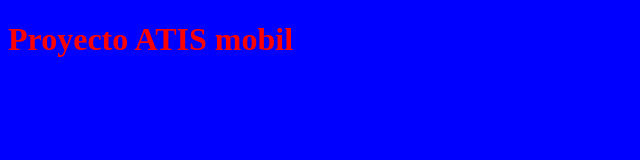
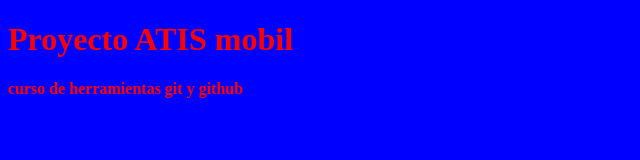
Before and after one commit to SamuelEla/Curso-de-herramientas-de-Git, a plain HTML site: page index.html in a window 1280 px wide. Shown: the whole page, without its empty margins (0-640 px from the left). Drawn offline with Linux system fonts and the light colour scheme.

Commit message:
Update index.html

```diff
--- a/index.html
+++ b/index.html
@@ -10,6 +10,7 @@
 <body>
 
     <h1>Proyecto ATIS mobil</h1>
+    <p>curso de herramientas git y github</p>
 
 </body>
 </html>
```
